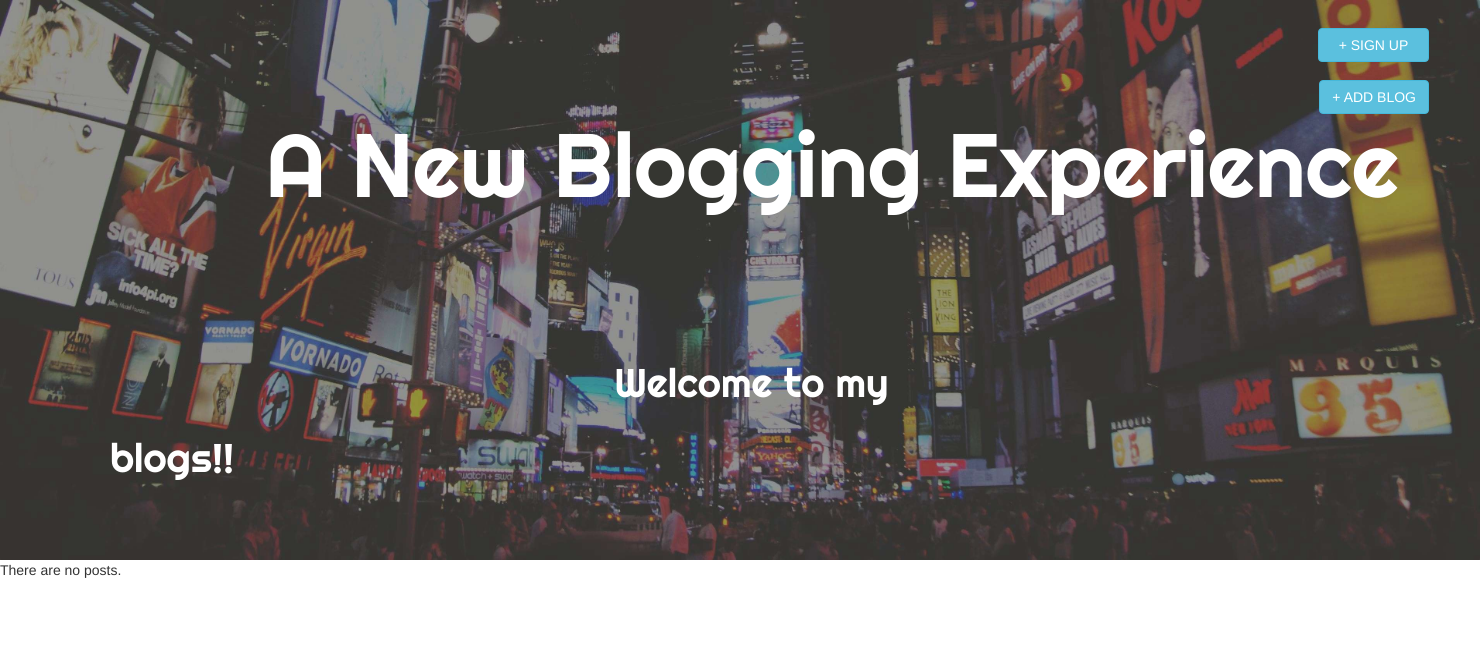
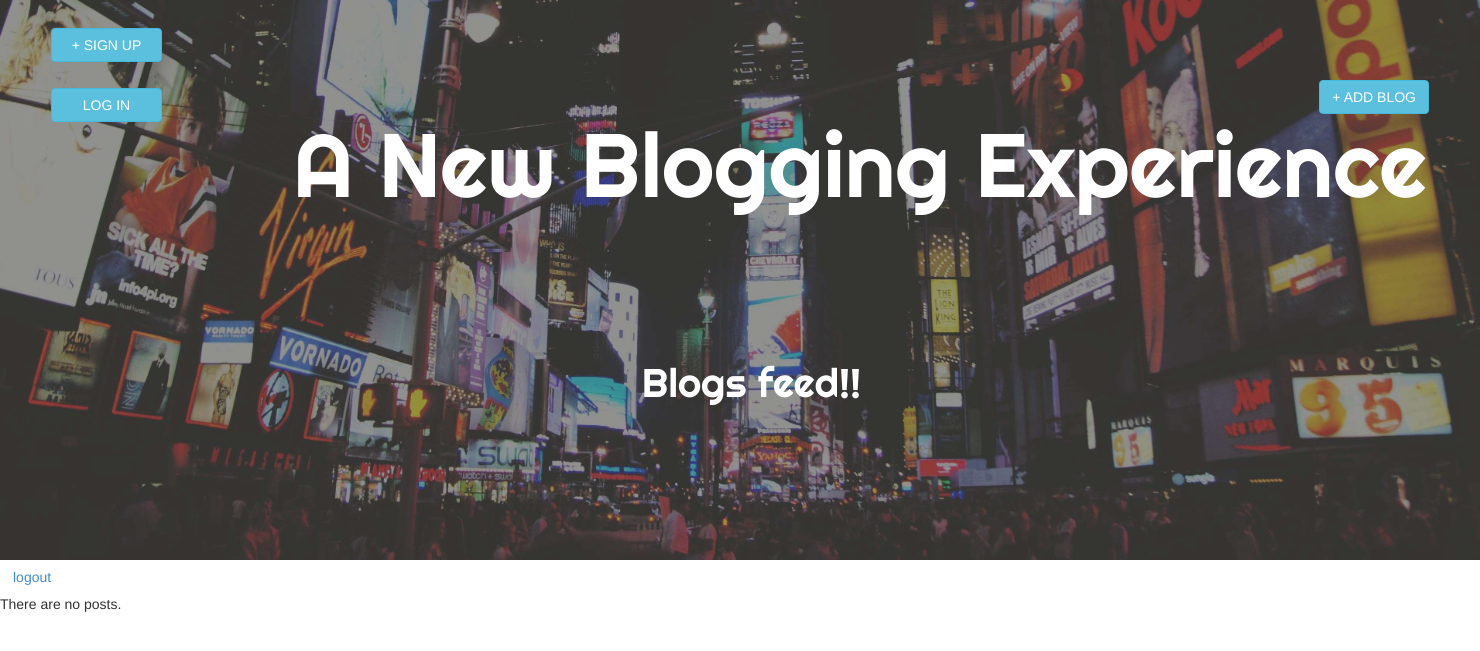
Before and after one commit to darshithb/myblog, a Django app: page / in a window 1480 px wide. Shown: the top 651 px of the page. Run offline with Django 3.2, Linux system fonts and the light colour scheme; data that the repository does not hold is empty; some libraries are stand-ins or nearby versions.

Commit message:
addition of login page and the signup page.

```diff
--- a/myapp/forms.py
+++ b/myapp/forms.py
@@ -17,6 +17,17 @@ class BlogForm(forms.ModelForm):
     def __init__(self, *args, **kwargs):
         super(BlogForm, self).__init__(*args, **kwargs)
         self.fields['slug'].required = False
+
+
+class LoginForm(forms.Form):
+    username = forms.CharField(required=True, widget=forms.TextInput(attrs={'type': 'text',
+                                                                            'placeholder': 'Enter your username',
+                                                                            'class': 'span'
+    }))
+    password = forms.CharField(required=True, max_length=20, widget=forms.TextInput(attrs={'type': 'password',
+                                                                                           'placeholder': 'Password',
+                                                                                           'class': 'span'
+    }))
 
 
 class SignUpForm(forms.Form):
--- a/myapp/views.py
+++ b/myapp/views.py
@@ -3,9 +3,13 @@ from myapp.models import Blog, Category
 from django.shortcuts import render_to_response, get_object_or_404
 import datetime
 from django.views.generic import TemplateView, FormView
-from myapp.forms import BlogForm, SignUpForm
+from myapp.forms import *
 from django.http import HttpResponseRedirect
 from django.core.urlresolvers import reverse
+from django.contrib.auth import authenticate, login
+from django.contrib.auth.models import User
+from django.contrib import messages
+from django.contrib.auth.models import make_password
 
 
 def index(request):
@@ -27,8 +31,9 @@ def index(request):
     #
     # print op1
     # op2 = Blog.objects.all().order_by('-posted')
+    # moment.utc(obj.posted).local().format()
     return render_to_response('index.html', {
-        'categories': Category.objects.all()[:],
+        'categories': Category.objects.all()[:5],
         'posts': op1,
     })
 
@@ -93,6 +98,48 @@ class add_new_blog(FormView):
             return self.render_to_response(self.get_context_data(form=form))
 
 
+class LoginView(FormView):
+
+    template_name = 'login.html'
+    form_class = LoginForm
+
+    def post(self, request, *args, **kwargs):
+        """
+        Would help to validate user and login the user.
+        """
+
+        form = self.form_class(request.POST)
+
+        if form.is_valid():
+            username = form.cleaned_data['username']
+            password = form.cleaned_data['password']
+
+            user = authenticate(username=username, password=password)
+
+            if user is not None:
+                login(request, user)
+                request.session['USER_ID'] = user.pk
+                request.session['USER_NAME'] = user.first_name
+
+                return HttpResponseRedirect(reverse('index'))
+            messages.error(request, "Wrong username and Password combination.")
+            return self.form_invalid(form)
+        else:
+            return self.form_invalid(form)
+
+    def get(self, request, *args, **kwargs):
+
+        if request.session.get('USER_ID', ''):
+            next = reverse('index')
+
+            if next is not None:
+                return HttpResponseRedirect(next)
+
+        form_class = self.get_form_class()
+        form = self.get_form(form_class)
+        return self.render_to_response(self.get_context_data(form=form))
+
+
 class SignUpView(FormView):
 
     template_name = 'signup.html'
@@ -105,7 +152,8 @@ class SignUpView(FormView):
 
         data = {}
         form = self.form_class(request.POST)
-
+        # import pdb
+        # pdb.set_trace()
         if form.is_valid():
             data['first_name'] = form.cleaned_data['first_name']
             data['last_name'] = form.cleaned_data['last_name']
@@ -116,12 +164,12 @@ class SignUpView(FormView):
 
             if password == password_cnf:
                 try:
-                    data['password'] = make_password(password, salt="kitchen")
+                    data['password'] = make_password(password, salt="blog")
                     user = User.objects.create(**data)
                 except:
                     import sys
                     print sys.exc_value
-                    user.delete()
+                    # user.delete()
                     messages.error(request, "Something went wrong. Please try again.")
                     return self.form_invalid(form)
 
@@ -135,7 +183,7 @@ class SignUpView(FormView):
                 request.session['USER_ID'] = user.pk
                 request.session['USER_NAME'] = user.first_name
 
-                return HttpResponseRedirect(reverse('dashboard'))
+                return HttpResponseRedirect(reverse('index'))
             messages.error(request, "Wrong username and Password combination.")
             return self.form_invalid(form)
 
--- a/myblog/urls.py
+++ b/myblog/urls.py
@@ -13,13 +13,16 @@ v1_api.register(EntryResource())
 
 
 urlpatterns = patterns('',
+                       # url(r'^$', LoginView.as_view(), name='login'),
                        url(r'^$', index, name='index'),
                        url(r'^blog/(?P<slug>[^\.]+)', view_blog_category.as_view(), name='view_blog_post'),
                        #url(r'^blog/category/(?P<slug>[^\.]+)', 'view_category', name='view_blog_category'),
                        url(r'^admin/', include(admin.site.urls)),
                        url(r'^blog/', include('myapp.urls')),
-                       url(r'^signUp$', SignUpView.as_view(), name='signup'),
+                       url(r'^signup/', SignUpView.as_view(), name='signup'),
+                       url(r'^login$', LoginView.as_view(), name='login'),
                        url(r'^api/', include(v1_api.urls)),
+                       url(r'^logout$', 'django.contrib.auth.views.logout', {"next_page":"/"}, name='logout'),
                        url(r'^addblog/', add_new_blog.as_view(), name='add_blog')
                        # url(r'^/(?P<slug>)', view_blog_category.as_view(), name='view_blog_category'),
                        )
--- a/static/css/style.css
+++ b/static/css/style.css
@@ -37,7 +37,7 @@ h2 {
 
 .button-look {
     padding-top: 50px;
-    width: 190px
+    width: 190px;
 }
 
 .add-blog {
@@ -47,17 +47,35 @@ h2 {
     top: 80px;
 }
 
+.user-login {
+    float: left;
+    position: absolute;
+    left: 51px;
+    top: 88px;
+    width: 111px;
+}
+
 .add-user {
-    float: right;
-    position: fixed;
-    right: 51px;
+    float: left;
+    position: absolute;
+    left: 51px;
     top: 28px;
     width: 111px;
 }
 
-.signup-body {
-    background: url("../images/easy.jpg");
-    /*background: transparent;*/
+#myForm input {
+    width: 20%;
+    height: 25%;
+}
+
+.signup {
+    background: url('http://www.eizoglobal.com/library/basics/difference_in_image_quality/25b.jpg') no-repeat center center fixed;
+  -webkit-background-size: cover;
+  -moz-background-size: cover;
+  -o-background-size: cover;
+  background-size: cover;
+    width: 100%;
+    height: 100%;
 }
 
 .add-blog-title {
--- a/templates/base_site.html
+++ b/templates/base_site.html
@@ -6,7 +6,7 @@
         <meta name= "viewport" content="width=device-width, initial-scale=1.0">
         <link href='http://fonts.googleapis.com/css?family=Varela+Round' rel='stylesheet' type='text/css'>
         <div class="wrapper-easy"><span class="text_pos"> A New Blogging Experience </span>
-        <span class="second-wrapper"> Welcome to my blogs!! </span>
+        <span class="second-wrapper"> Blogs feed!! </span>
         </div>
 
 		<style type="text/css" title="currentStyle">
@@ -15,12 +15,17 @@
 {#		    @import "{% get_static_prefix %}js/jquery-2.1.1.min.js";#}
 		    @import "{% get_static_prefix %}js/bootstrap.min.js";
 		    @import "{% get_static_prefix %}css/style.css";
+            @import "{% get_static_prefix %}js/moment.js";
 		</style>
+        <script type="text/javascript" src="{% get_static_prefix %}js/moment.js"></script>
+        <script type="text/javascript" src="{% get_static_prefix %}js/jquery-2.1.1.min.js"></script>
     </head>
     <body>
 
            <a href="{% url 'add_blog' %}" class="btn btn-info add-blog"> + ADD BLOG </a>
            <a href="{% url 'signup' %}" class="btn btn-info add-user"> + SIGN UP </a>
+           <a href="{% url 'login' %}" class="btn btn-info user-login"> LOG IN </a>
+           <a href="{% url 'logout' %}" class='btn'>logout</a>
 {#        <h1>{% block title %}Welcome to my blogs!!{% endblock %}</h1>#}
         {% block content %}
 {#            <script src="http://code.jquery.js"></script>#}
--- a/templates/index.html
+++ b/templates/index.html
@@ -2,10 +2,14 @@
 
 {% load static %}
 
-{#{% block title %}<center class="heading"> A new Blogging experience </center> {% endblock %}#}
-
 {% block content %}
-
+<script>
+    function show_time(time,val_id){
+        var time_diff = moment(time, "YYYYMMDD").fromNow();
+        console.log(time_diff,time,val_id)
+        $(val_id).html(time_diff);
+    }
+</script>
     {% if posts %}
 {#        <ul>{%for post in posts%}<li>{{post.0}}</li>{%endfor%}</ul>#}
         <ul>
@@ -21,7 +25,7 @@
                             <span>
                                 <span>Posted </span>
                                 <time datetime="3 Days Ago"><i></i>
-                                        {{ post.1.0 }} Days Ago
+                                        <span id="time-{{ post.0.id }}" onload="show_time('{{ post.0.posted }}','#time-{{ post.0.id }}');"></span> Ago
                                 </time>
                             </span>
                         </a>
@@ -34,10 +38,8 @@
             	</header><!-- .entry-header -->
 
             	<div class="entry-summary">
-{#                    <p><b> Date posted: {{ post.0.posted }} <br> Category: {{ post.0.category }}<br> </b></p>#}
             		<p><br>{{ post.0.body }} <br>
                     </p>
-{#                    <p><a class="btn btn-primary btn-lg" href="#" role="button">View more</a></p>#}
             	</div><!-- .entry-content -->
             </article><!-- #post-## -->
 
```
Also changed, not shown: templates/Blog_entry.html (+7 -2 lines), static/images/wooden.jpg (deleted).
